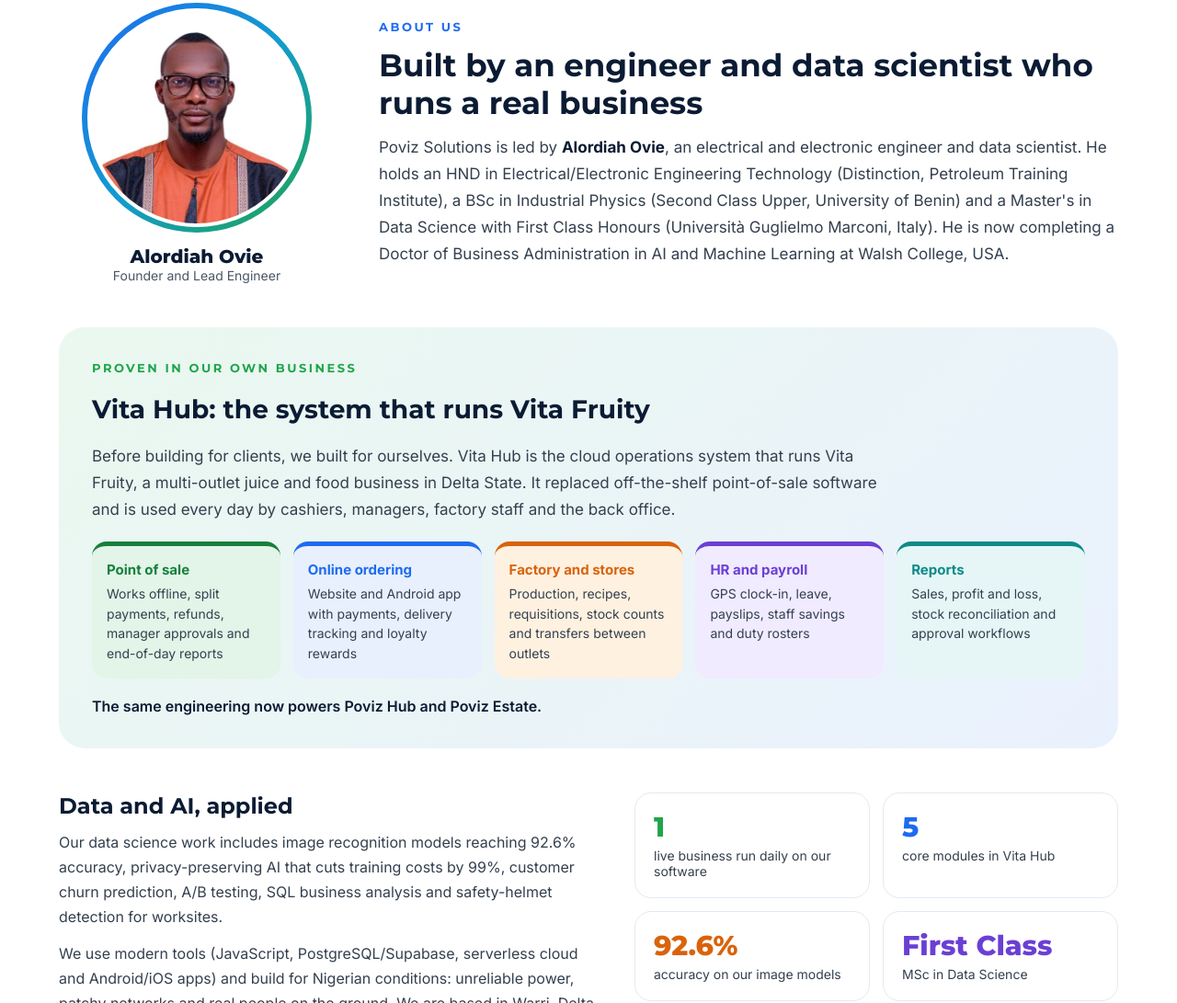
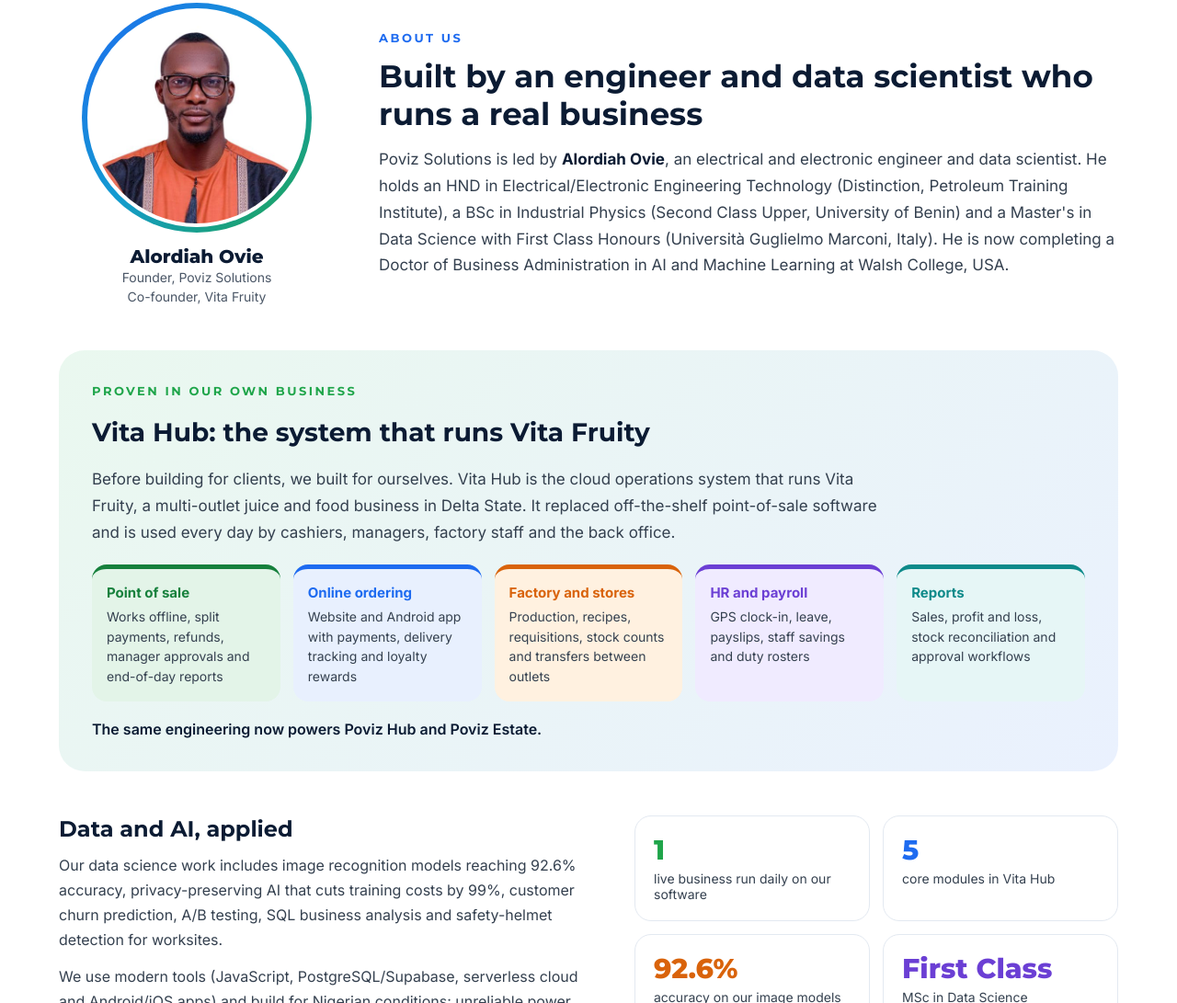
Before and after one commit to ovizandrew-tech/povizsolutions-site, a plain HTML site: page index.html in a window 1280 px wide. Shown: the part 6666-7757 px from the top of the page at 92% size. Drawn offline with Linux system fonts and the light colour scheme.

Commit message:
About: founder and co-founder titles under photo
Co-Authored-By: Claude Opus 5.5 <noreply@anthropic.com>
Claude-Session: https://claude.ai/code/session_01EWpM6U7z4mwSmJVXge6f6S

```diff
--- a/index.html
+++ b/index.html
@@ -315,7 +315,7 @@ details p{margin:12px 0 0 0;font-size:15px;line-height:1.65;color:#34404F}
 <div style="display:flex;flex-wrap:wrap;gap:48px;align-items:center">
 <div style="flex:0 1 300px;display:flex;flex-direction:column;align-items:center;gap:14px">
 <div style="width:250px;height:250px;border-radius:50%;padding:6px;background:linear-gradient(135deg,#1E6BF0,#139BD0,#1FA54A)"><img src="ovie.jpg" alt="Alordiah Ovie, founder of Poviz Solutions" width="238" height="238" style="width:100%;height:100%;border-radius:50%;object-fit:cover;display:block;border:4px solid #ffffff;background:#ffffff"></div>
-<div style="text-align:center"><div style="font-family:Montserrat,Arial,sans-serif;font-weight:800;font-size:20px;color:#0B1B33">Alordiah Ovie</div><div style="font-size:14px;color:#4A5666">Founder and Lead Engineer</div></div>
+<div style="text-align:center"><div style="font-family:Montserrat,Arial,sans-serif;font-weight:800;font-size:20px;color:#0B1B33">Alordiah Ovie</div><div style="font-size:14px;color:#4A5666;line-height:1.5">Founder, Poviz Solutions<br>Co-founder, Vita Fruity</div></div>
 </div>
 <div style="flex:1 1 560px;display:flex;flex-direction:column;gap:14px">
 <div style="font-family:Montserrat,Arial,sans-serif;font-weight:700;font-size:13px;letter-spacing:2.5px;color:#1E6BF0">ABOUT US</div>
```
